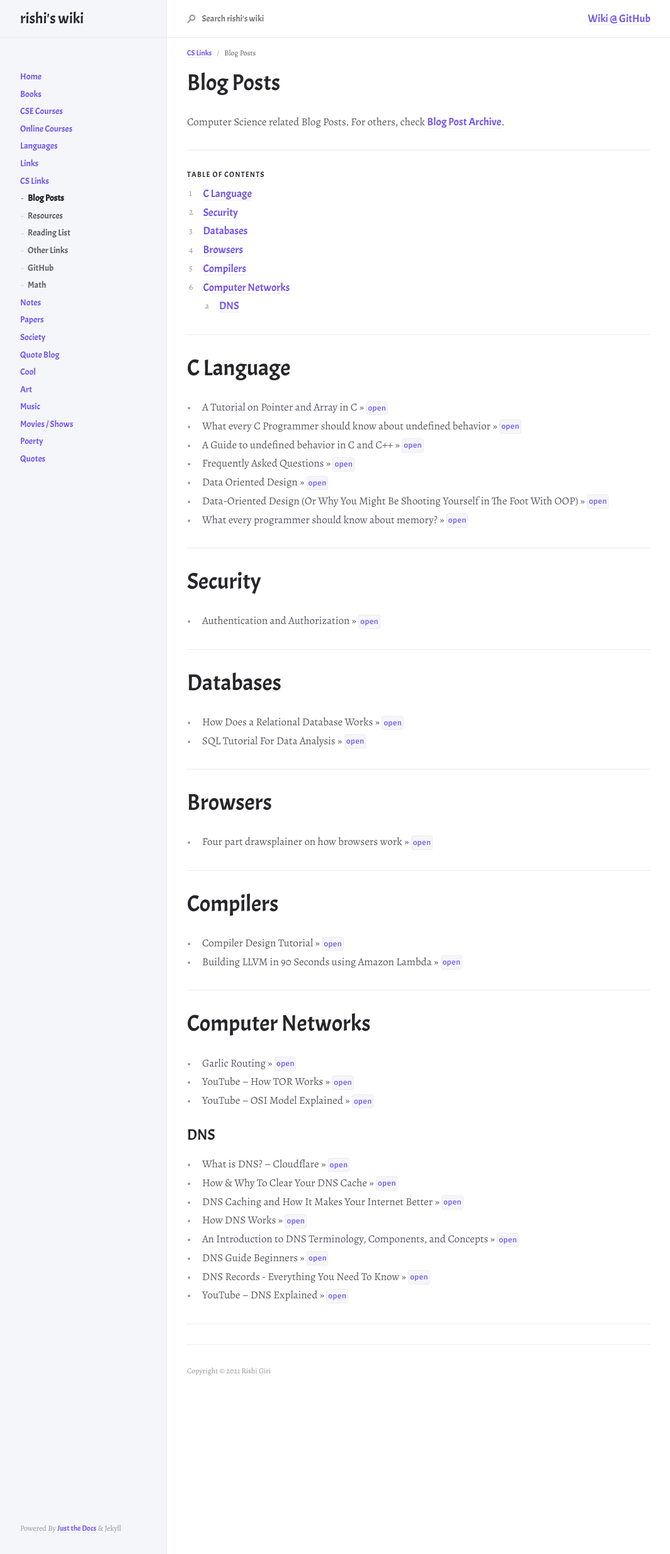
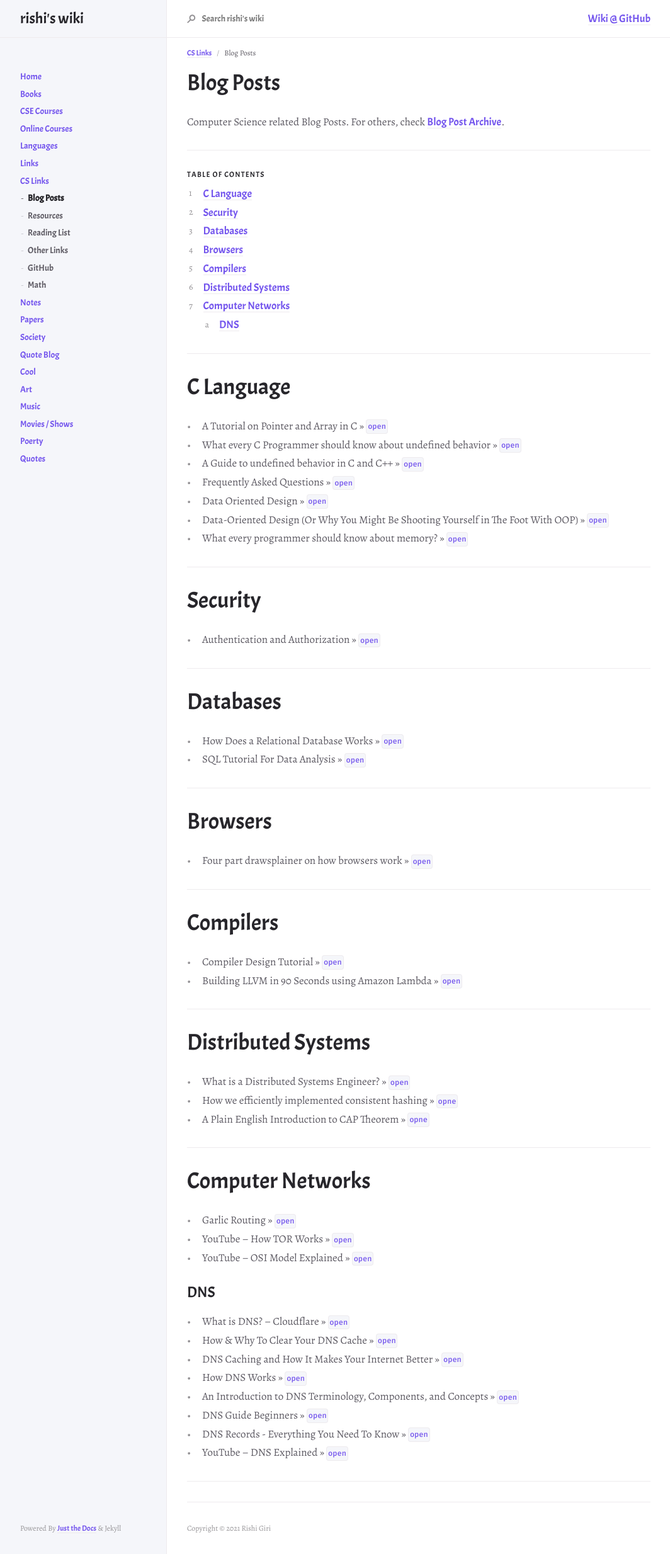
Before and after one commit to r8w/r8w, a Jekyll site: the page built from docs/cslinks/blog.md, in a window 1280 px wide. Shown: the whole page at 63% size, without its empty margins (107-1171 px from the left). Built offline with Jekyll 4.4.1, drawn with Linux system fonts in a browser that asks for light colours; nearby versions of some CDN libraries.

Commit message:
update links

```diff
--- a/docs/cslinks/blog.md
+++ b/docs/cslinks/blog.md
@@ -58,6 +58,14 @@ Computer Science related Blog Posts. For others, check [Blog Post Archive](../..
 
 ---
 
+# Distributed Systems
+
+- What is a Distributed Systems Engineer? >> [`open`](https://ably.com/blog/what-is-a-distributed-systems-engineer)
+- How we efficiently implemented consistent hashing >> [`opne`](https://ably.com/blog/implementing-efficient-consistent-hashing)
+- A Plain English Introduction to CAP Theorem >> [`opne`](http://ksat.me/a-plain-english-introduction-to-cap-theorem)
+
+---
+
 # Computer Networks
 
 - Garlic Routing >> [`open`](https://geti2p.net/en/docs/how/garlic-routing)
```
Also changed, not shown: docs/cslinks/github.md (+2 -1 lines), docs/cslinks/others.md (+2 -0 lines), docs/papers/cs.md (+8 -0 lines).
